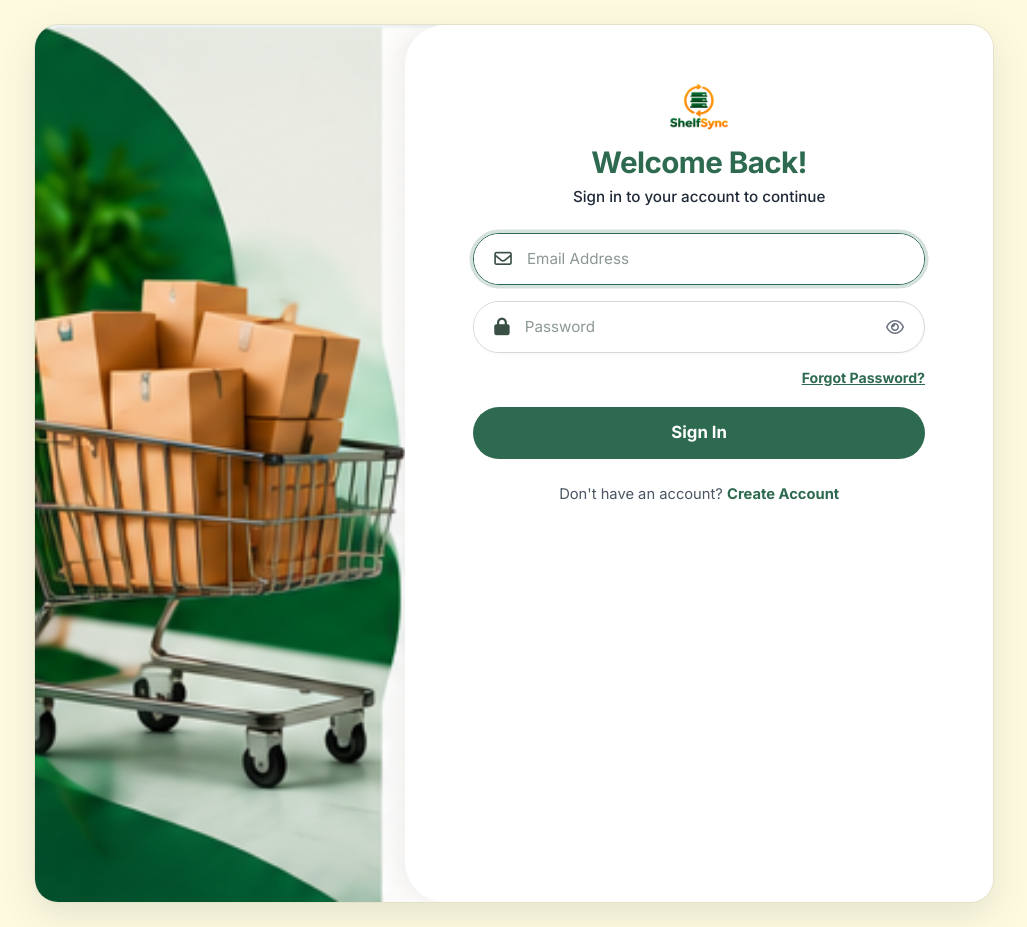
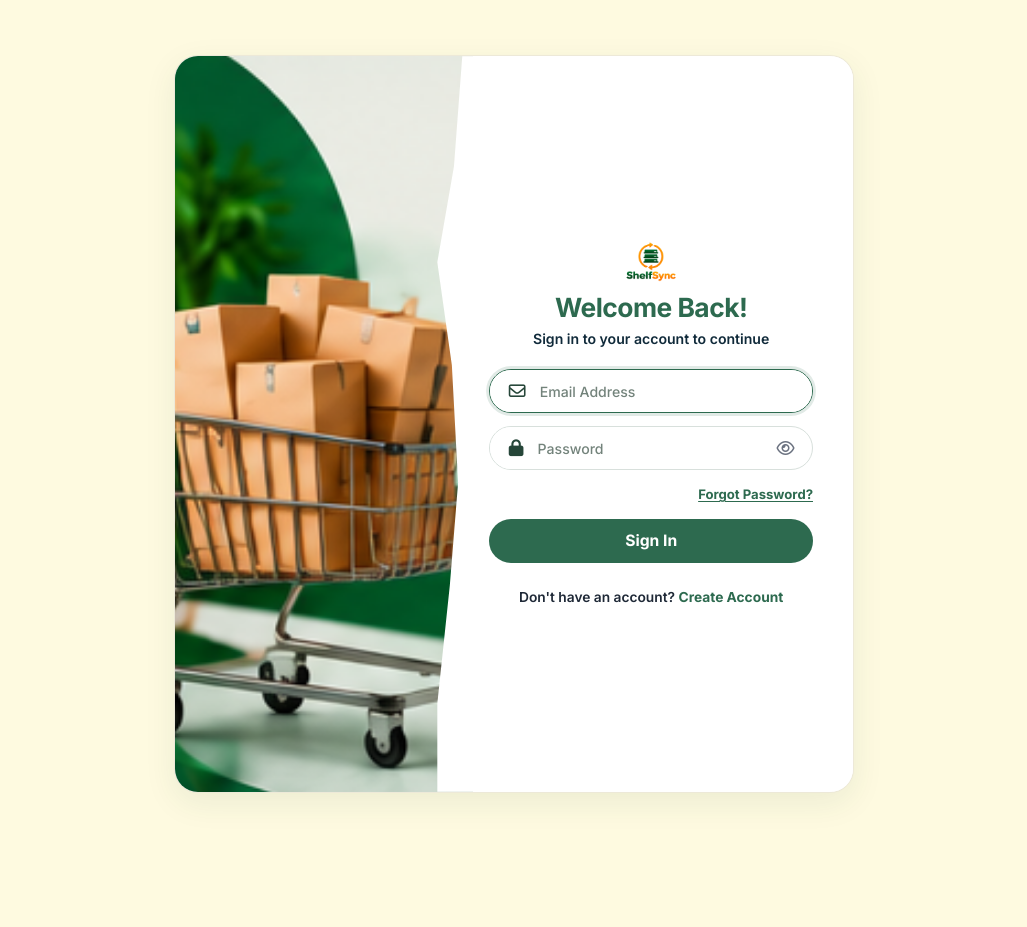
Before and after one commit to Ibukunoluwa-Mercy/ShelfSync, a Flask app: page /login in a window 1280 px wide. Shown: the whole page, without its empty margins (126-1153 px from the left). After the commit the page ends 795 px from the top, so only its background shows below. Run offline with Flask 3, Linux system fonts and the light colour scheme; parts of the project's set-up code (start-up, migrations or seed data) failed here and were passed over.

Commit message:
feat: add login page stylesheet and branding image

```diff
--- a/static/css/login.css
+++ b/static/css/login.css
@@ -1,16 +1,32 @@
 /* ===== Page Scope ===== */
-.page-login { background-color: var(--offwhite); color: var(--text); min-height: 100vh; }
-.page-login .login-page { align-items: center; display: flex; justify-content: center; min-height: 100vh; padding: 24px 16px; }
+body.page-login {
+  background-color: var(--offwhite);
+  color: var(--text);
+  margin: 0;
+  min-height: 100vh;
+}
+body.page-login > main,
+.page-login .login-page {
+  align-items: center;
+  box-sizing: border-box;
+  display: flex;
+  justify-content: center;
+  min-height: 100vh;
+  padding: 24px 16px;
+  width: 100%;
+}
 
 /* ===== Card Container ===== */
 .page-login .login-card {
   background-color: var(--white);
-  border: 1px solid var(--border);
+  border: 1px solid rgba(229, 224, 200, 0.7);
   border-radius: 24px;
-  box-shadow: 0 12px 36px rgba(31, 77, 57, 0.12);
+  box-shadow: 0 10px 32px rgba(31, 77, 57, 0.08);
+  box-sizing: border-box;
   display: grid;
   grid-template-columns: 1fr;
-  max-width: 960px;
+  margin: 0 auto;
+  max-width: 680px;
   overflow: hidden;
   position: relative;
   width: 100%;
@@ -18,58 +34,134 @@
 
 /* ===== Photo Panel (Left) ===== */
 .page-login .login-image {
-  background: var(--green-tint);
-  height: 200px;
+  background: var(--white);
+  height: 180px;
   overflow: hidden;
   position: relative;
   width: 100%;
 }
-.page-login .login-image img { display: block; height: 100%; object-fit: cover; object-position: center; width: 100%; }
+.page-login .login-image img {
+  display: block;
+  height: 100%;
+  object-fit: cover;
+  object-position: center bottom;
+  width: 100%;
+}
 
 /* ===== Form Panel (Right) ===== */
-.page-login .login-panel { background-color: var(--white); padding: 36px 28px; position: relative; text-align: center; z-index: 2; }
-.page-login .login-logo { display: inline-block; margin-bottom: 0.75rem; }
-.page-login .login-logo img { height: 52px; max-width: 200px; object-fit: contain; }
-.page-login h1 { color: var(--green); font-size: 1.85rem; font-weight: 800; letter-spacing: -0.02em; margin: 0 0 0.35rem; }
-.page-login .login-intro { color: var(--text); font-size: 0.95rem; font-weight: 500; margin-bottom: 1.5rem; }
+.page-login .login-panel {
+  background-color: var(--white);
+  box-sizing: border-box;
+  display: flex;
+  flex-direction: column;
+  justify-content: center;
+  padding: 28px 24px;
+  position: relative;
+  text-align: center;
+  z-index: 2;
+}
+.page-login .login-logo {
+  display: inline-block;
+  margin: 0 auto 0.5rem;
+}
+.page-login .login-logo img {
+  height: 44px;
+  max-width: 160px;
+  object-fit: contain;
+}
+.page-login h1 {
+  color: var(--green);
+  font-size: 1.65rem;
+  font-weight: 800;
+  letter-spacing: -0.02em;
+  margin: 0 0 0.25rem;
+}
+.page-login .login-intro {
+  color: #102a3a;
+  font-size: 0.88rem;
+  font-weight: 600;
+  margin-bottom: 1.25rem;
+}
 
 /* ===== Inputs & Input Groups ===== */
-.page-login .login-field { margin-bottom: 16px; text-align: left; }
+.page-login .login-field {
+  margin-bottom: 13px;
+  text-align: left;
+}
 .page-login .input-group {
-  border: 1px solid #d4dad6;
+  border: 1.5px solid #d8e0dc;
   border-radius: 999px;
-  box-shadow: 0 1px 3px rgba(0, 0, 0, 0.04);
-  min-height: 52px;
+  box-shadow: none;
+  min-height: 44px;
   overflow: hidden;
   transition: border-color 0.2s ease, box-shadow 0.2s ease;
 }
-.page-login .input-group:focus-within { border-color: var(--green); box-shadow: 0 0 0 0.22rem rgba(45, 106, 79, 0.2); }
+.page-login .input-group:focus-within {
+  border-color: var(--green);
+  box-shadow: 0 0 0 0.18rem rgba(45, 106, 79, 0.14);
+}
 .page-login .input-group-text {
   background-color: var(--white);
   border: 0;
-  color: #3b5045;
-  font-size: 1.1rem;
-  padding-left: 1.25rem;
-  padding-right: 0.5rem;
+  color: #264639;
+  font-size: 1.05rem;
+  padding-left: 1.15rem;
+  padding-right: 0.45rem;
 }
-.page-login .form-control { background-color: var(--white); border: 0; color: var(--text); font-size: 0.95rem; height: auto; padding: 0.75rem 0.5rem; }
-.page-login .form-control:focus { border: 0; box-shadow: none; }
-.page-login .form-control::placeholder { color: #8c9892; font-weight: 400; }
+.page-login .form-control {
+  background-color: var(--white);
+  border: 0;
+  color: #1f2937;
+  font-size: 0.88rem;
+  font-weight: 500;
+  height: auto;
+  padding: 0.55rem 0.5rem;
+}
+.page-login .form-control:focus {
+  border: 0;
+  box-shadow: none;
+}
+.page-login .form-control::placeholder {
+  color: #73837b;
+  font-weight: 500;
+  opacity: 1;
+}
 .page-login .password-toggle {
   background: transparent;
   border: 0;
   color: #6b7280;
   cursor: pointer;
-  padding: 0 1.25rem 0 0.5rem;
+  padding: 0 1.1rem 0 0.4rem;
   transition: color 0.15s ease;
 }
 .page-login .password-toggle:hover { color: var(--green); }
-.page-login .invalid-feedback { color: var(--danger); font-size: 0.8rem; margin-top: 4px; padding-left: 1rem; }
-.page-login .caps-lock-warning { color: #925827; font-size: 0.8rem; font-weight: 600; margin-top: 4px; padding-left: 1rem; }
+.page-login .invalid-feedback {
+  color: var(--danger);
+  font-size: 0.75rem;
+  margin-top: 3px;
+  padding-left: 0.85rem;
+}
+.page-login .caps-lock-warning {
+  color: #925827;
+  font-size: 0.75rem;
+  font-weight: 600;
+  margin-top: 3px;
+  padding-left: 0.85rem;
+}
 
 /* ===== Actions & Links ===== */
-.page-login .forgot-password-wrap { margin: -4px 0 18px; text-align: right; }
-.page-login .forgot-password-link { color: var(--green); font-size: 0.88rem; font-weight: 700; text-decoration: underline; transition: color 0.15s ease; }
+.page-login .forgot-password-wrap {
+  margin: -2px 0 14px;
+  text-align: right;
+}
+.page-login .forgot-password-link {
+  color: var(--green);
+  font-size: 0.82rem;
+  font-weight: 800;
+  text-decoration: underline;
+  text-underline-offset: 2px;
+  transition: color 0.15s ease;
+}
 .page-login .forgot-password-link:hover { color: var(--green-dark); }
 .page-login .login-submit {
   align-items: center;
@@ -79,35 +171,58 @@
   color: var(--white);
   cursor: pointer;
   display: flex;
-  font-size: 1.05rem;
+  font-size: 0.98rem;
   font-weight: 700;
   justify-content: center;
-  min-height: 52px;
-  padding: 0.75rem 1.5rem;
-  transition: background-color 0.2s ease, transform 0.15s ease;
+  min-height: 44px;
+  padding: 0.6rem 1.25rem;
+  transition: background-color 0.2s ease;
   width: 100%;
 }
 .page-login .login-submit:hover:not(:disabled) { background-color: var(--green-dark); }
 .page-login .login-submit:disabled { cursor: not-allowed; opacity: 0.85; }
-.page-login .signup-prompt { color: #4b5563; font-size: 0.92rem; margin: 1.5rem 0 0; }
-.page-login .signup-prompt a { color: var(--green); font-weight: 700; text-decoration: none; }
+.page-login .signup-prompt {
+  color: #1f2937;
+  font-size: 0.86rem;
+  font-weight: 600;
+  margin: 1.5rem 0 0;
+}
+.page-login .signup-prompt a {
+  color: var(--green);
+  font-weight: 800;
+  text-decoration: none;
+}
 .page-login .signup-prompt a:hover { color: var(--green-dark); text-decoration: underline; }
 
-/* ===== Desktop Split Layout with Curved Edge ===== */
+/* ===== Desktop Split Layout (Compact, S-Wave, Centered) ===== */
 @media (min-width: 768px) {
-  .page-login .login-card { grid-template-columns: 42% 58%; min-height: 560px; }
-  .page-login .login-image { height: 100%; }
+  .page-login .login-card {
+    grid-template-columns: 44% 56%;
+    min-height: 480px;
+  }
+  .page-login .login-image {
+    height: 100%;
+  }
+  .page-login .login-image img {
+    height: 100%;
+    object-fit: cover;
+    object-position: 18% center;
+    transform: scale(1.08);
+  }
   .page-login .login-panel {
-    border-bottom-left-radius: 40px;
-    border-top-left-radius: 40px;
-    box-shadow: -10px 0 24px rgba(0, 0, 0, 0.05);
-    margin-left: -32px;
-    padding: 48px 56px;
+    clip-path: polygon(
+      0% 0%, 100% 0%, 100% 100%, 0% 100%,
+      0% 88%, 3% 72%, 5% 58%, 3.5% 42%, 0% 28%, 4% 15%, 6% 0%
+    );
+    margin-left: -36px;
+    padding: 34px 34px 34px 46px;
   }
 }
 
 @media (min-width: 992px) {
-  .page-login .login-panel { padding: 56px 68px; }
+  .page-login .login-panel {
+    padding: 38px 40px 38px 52px;
+  }
 }
 
 /* ===== Motion Preference ===== */
```
Also changed, not shown: static/images/login image.png.
